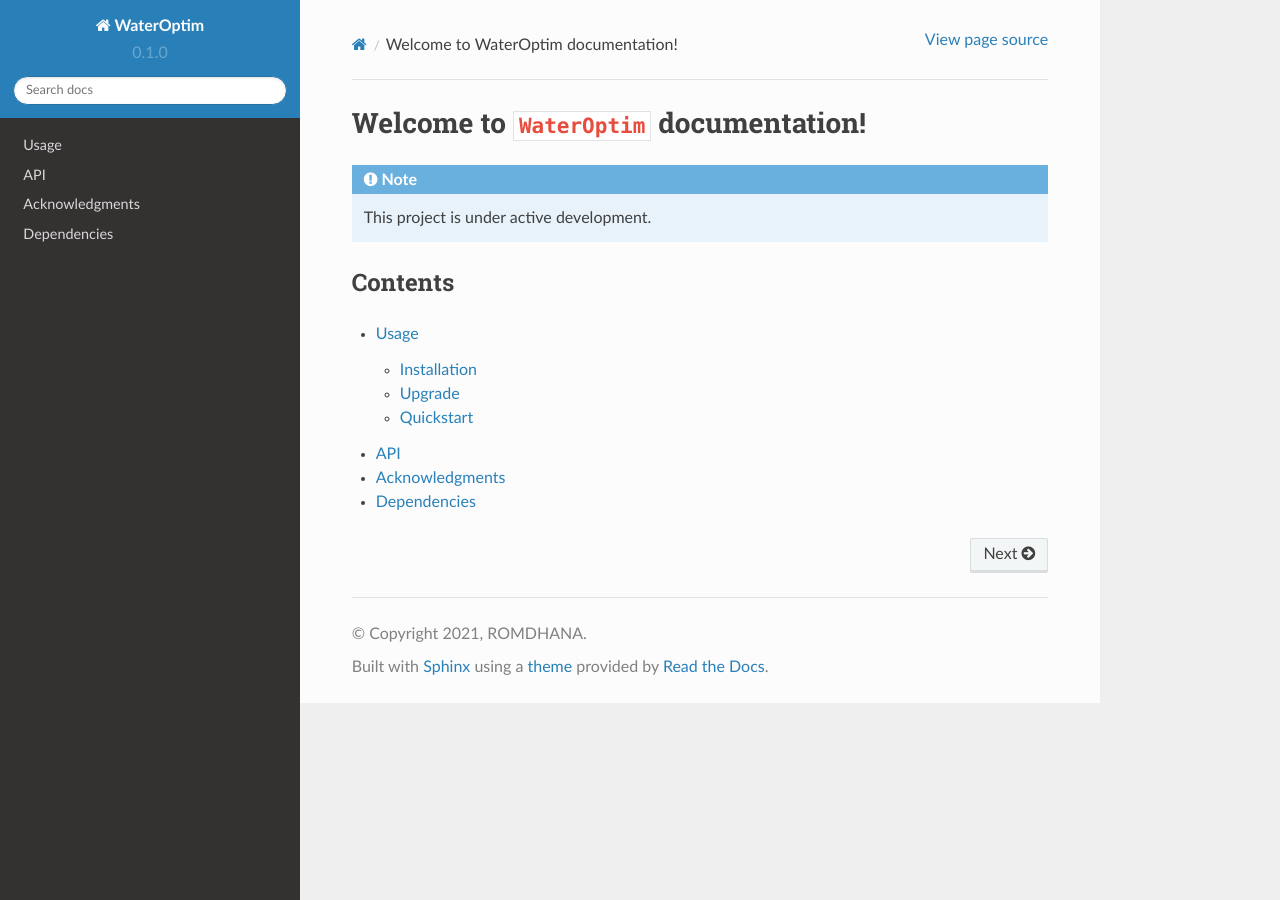
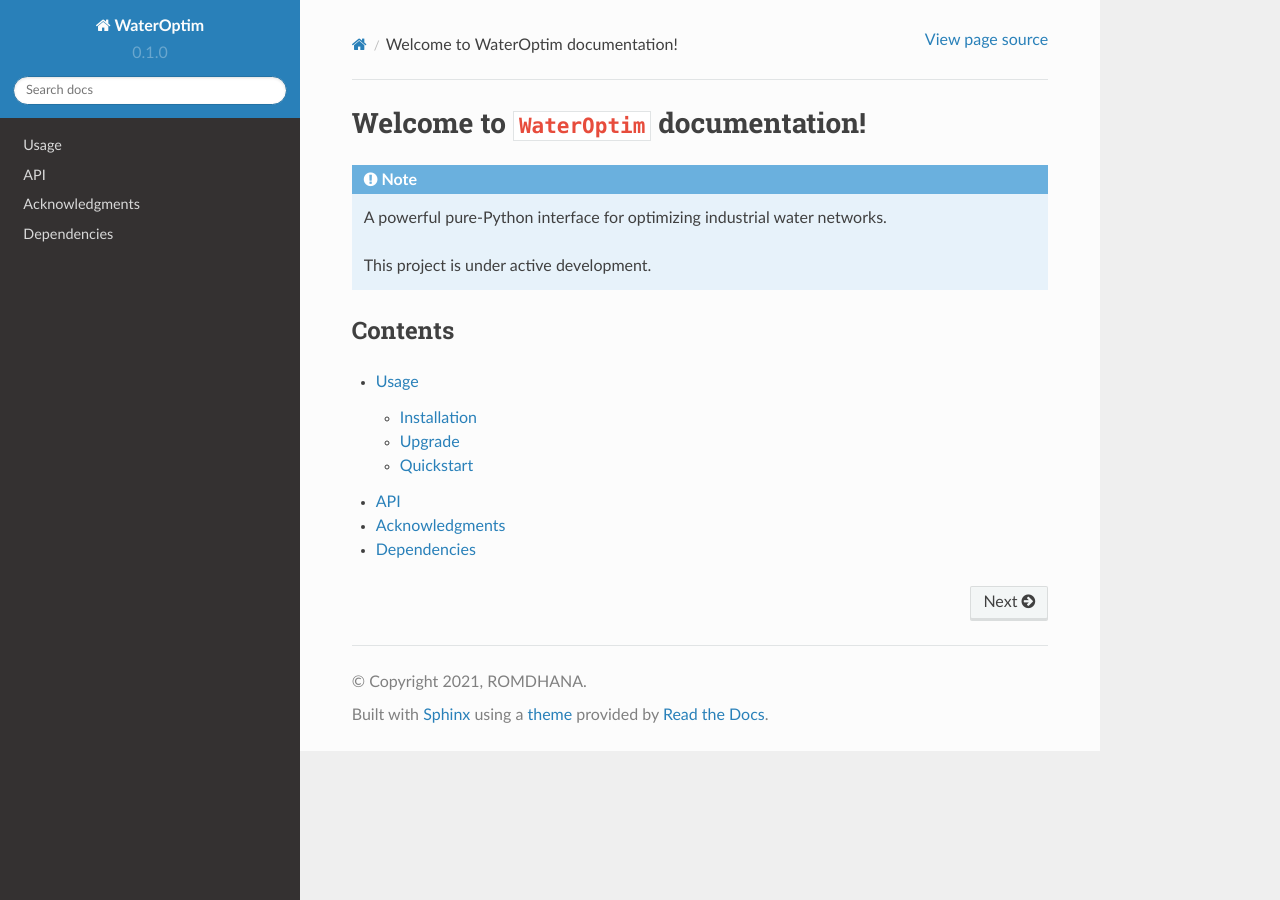
Before and after one commit to ROMDHANA/WaterOptim, a Sphinx documentation site: the page built from docs/source/index.rst, in a window 1280 px wide. Built offline with Sphinx 7.4.7 and the Read the Docs theme 2.0.0, drawn with Linux system fonts in a browser that asks for light colours.

Commit message:
Update index.rst

```diff
--- a/docs/source/index.rst
+++ b/docs/source/index.rst
@@ -2,6 +2,7 @@ Welcome to ``WaterOptim`` documentation!
 ===================================
 
 .. note::
+   A powerful pure-Python interface for optimizing industrial water networks.
 
    This project is under active development.
 
```
